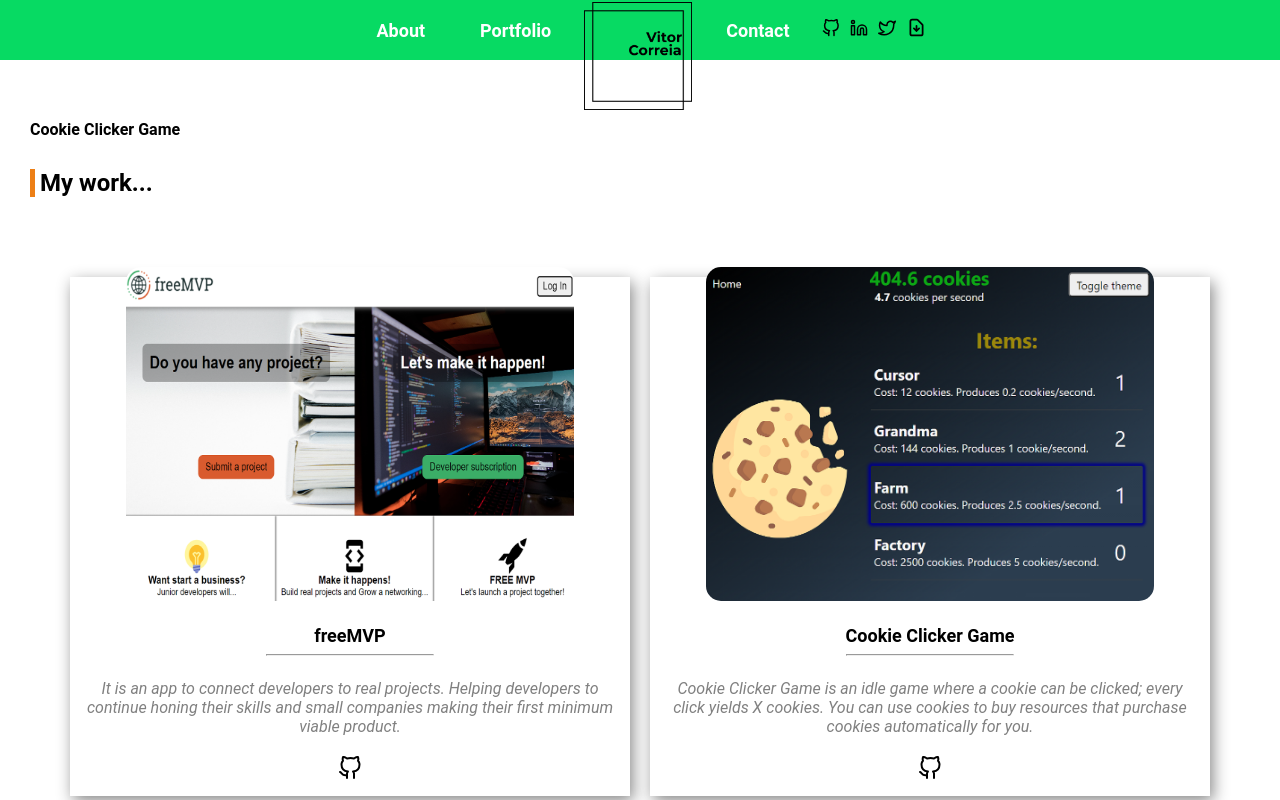
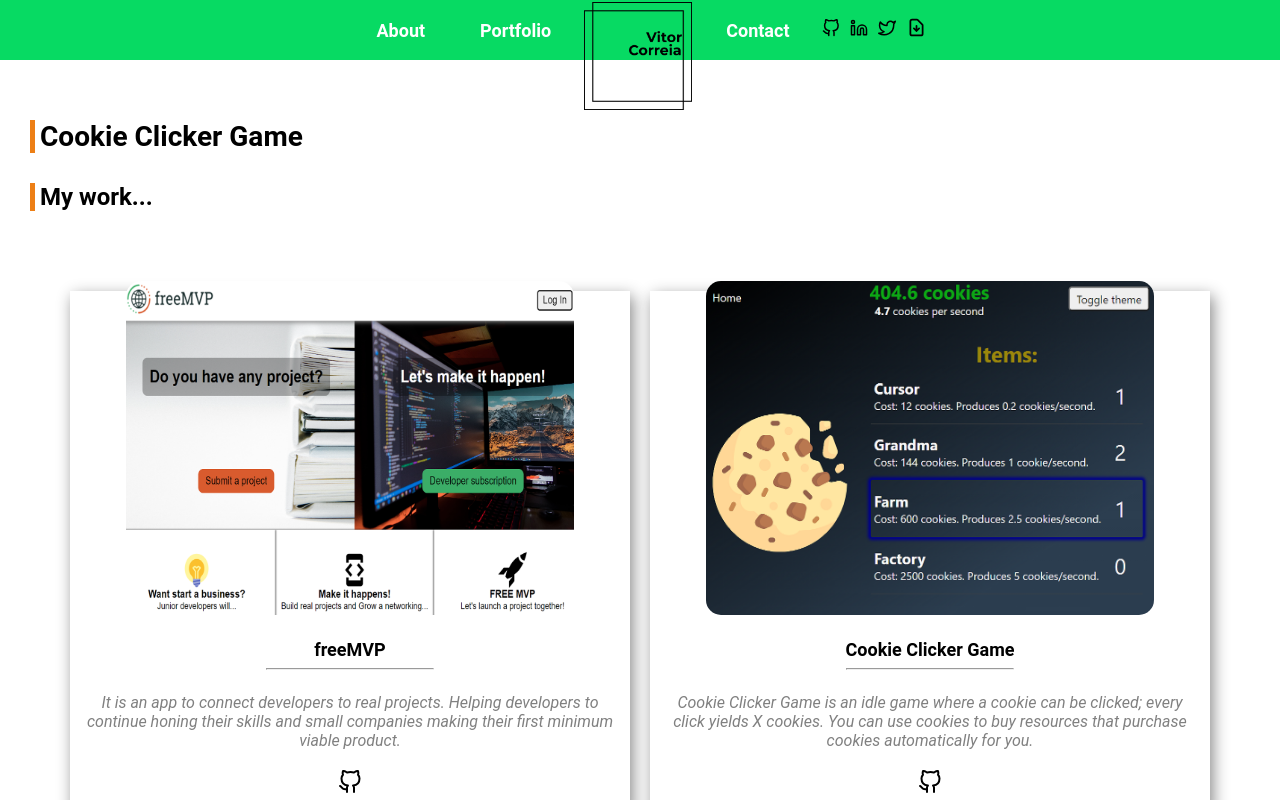
Before and after one commit to vitor-correia10/portfolio, a React (Create React App) app: page /cookie in a window 1280 px wide. Shown: the top 800 px of the page. Built offline with nearby package versions, Linux system fonts and the light colour scheme.

Commit message:
Change header size

```diff
--- a/src/components/ProjectList.js
+++ b/src/components/ProjectList.js
@@ -5,6 +5,7 @@
 import Portfolio from './Portfolio';
 import { projects } from '../data';
 import Contact from './Contact';
+import { THEME } from '../components/GlobalStyle/Theme';
 
 
 const items = Object.values(projects);
@@ -28,7 +29,9 @@
 `
 
 const Header = styled.h1`
-
+    font-size: 28px;
+    border-left: solid 5px ${THEME.secondary};
+    padding-left: 5px;
 `
 
 export default ProjectList;
```
